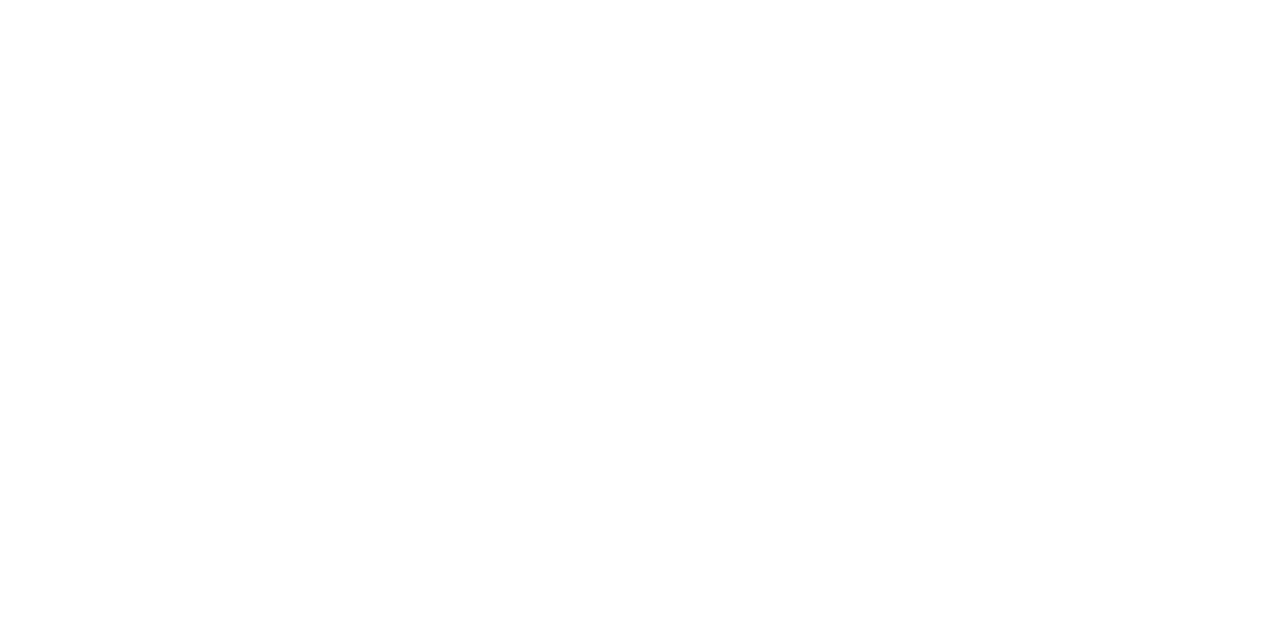
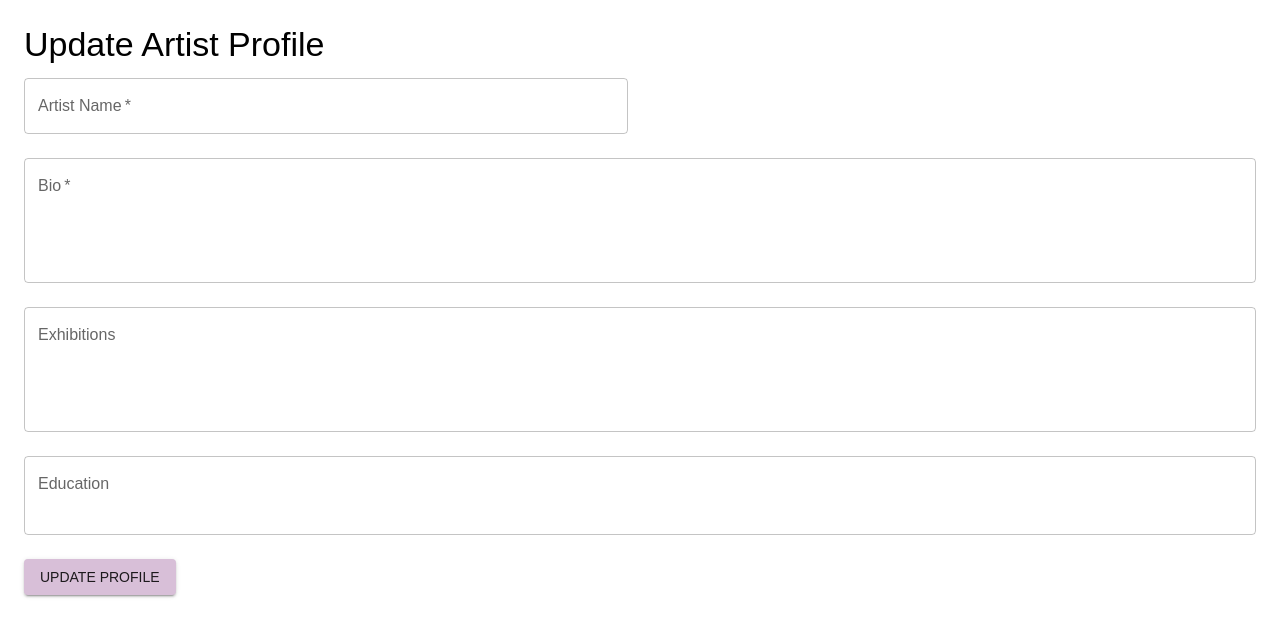
Before and after one commit to shenoac/class-booking-app-frontend, a React (Create React App) app: page /artist/profile/update in a window 1280 px wide. Before the commit this address had no page. Shown: the top 636 px of the page. Built offline with nearby package versions, Linux system fonts and the light colour scheme; no server answers.

Commit message:
Added artist profile update

```diff
--- a/src/App.tsx
+++ b/src/App.tsx
@@ -9,6 +9,7 @@
 import ResetPassword from './pages/ResetPassword';
 import Classes from './pages/Classes';
 import ArtistProfile from './pages/ArtistProfile';
+import ArtistProfileUpdate from './pages/ArtistProfileUpdate';
 
 const App: React.FC = () => {
   return (
@@ -23,6 +24,7 @@
         <Route path="/password-reset" element={<ResetPassword />} />
         <Route path="/classes" element={<Classes />} />
         <Route path="/artist/:artistName" element={<ArtistProfile />} />
+        <Route path="/artist/profile/update" element={<ArtistProfileUpdate />} />
       </Routes>
     </Router>
   );
--- /dev/null
+++ b/src/pages/ArtistProfileUpdate.tsx
@@ -0,0 +1,146 @@
+import React, { useState, useEffect } from 'react';
+import axios from 'axios';
+import { Box, Button, TextField, Typography, Grid, Card, CardContent } from '@mui/material';
+import { useNavigate } from 'react-router-dom';
+import { createTheme, ThemeProvider } from '@mui/material/styles';
+
+// Custom theme
+const theme = createTheme({
+  palette: {
+    primary: {
+      main: '#D8BFD8', // Theme color
+    },
+    secondary: {
+      main: '#4B0082',
+    },
+    background: {
+      default: '#FFFFFF',
+    },
+  },
+  typography: {
+    fontFamily: 'Arial, sans-serif',
+  },
+});
+
+const ArtistProfileUpdate: React.FC = () => {
+  const navigate = useNavigate();
+  const [profile, setProfile] = useState({
+    artistName: '',
+    bio: '',
+    exhibitions: '',
+    education: '',
+  });
+
+  useEffect(() => {
+    const fetchProfile = async () => {
+      try {
+        const token = localStorage.getItem('authToken');
+        const response = await axios.get(`http://localhost:8080/artist-profile/view`, {
+          headers: {
+            Authorization: `Bearer ${token}`,
+          },
+        });
+        setProfile(response.data);
+      } catch (error) {
+        console.error('Error fetching artist profile:', error);
+      }
+    };
+
+    fetchProfile();
+  }, []);
+
+  const handleChange = (e: React.ChangeEvent<HTMLInputElement>) => {
+    setProfile({ ...profile, [e.target.name]: e.target.value });
+  };
+
+  const handleSubmit = async (e: React.FormEvent) => {
+    e.preventDefault();
+    try {
+      const token = localStorage.getItem('authToken');
+      await axios.post(
+        'http://localhost:8080/artist-profile/create-or-update',
+        profile,
+        {
+          headers: {
+            Authorization: `Bearer ${token}`,
+            'Content-Type': 'application/json',
+          },
+        }
+      );
+      alert('Profile updated successfully!');
+      navigate('/artist/' + profile.artistName);
+    } catch (error) {
+      console.error('Error updating profile:', error);
+      alert('Error updating profile. Please try again.');
+    }
+  };
+
+  return (
+    <ThemeProvider theme={theme}>
+      <Box sx={{ padding: 3 }}>
+        <Typography variant="h4" gutterBottom>
+          Update Artist Profile
+        </Typography>
+        <form onSubmit={handleSubmit}>
+          <Grid container spacing={3}>
+            <Grid item xs={12} md={6}>
+              <TextField
+                fullWidth
+                label="Artist Name"
+                name="artistName"
+                value={profile.artistName}
+                onChange={handleChange}
+                variant="outlined"
+                required
+              />
+            </Grid>
+            <Grid item xs={12}>
+              <TextField
+                fullWidth
+                label="Bio"
+                name="bio"
+                value={profile.bio}
+                onChange={handleChange}
+                multiline
+                rows={4}
+                variant="outlined"
+                required
+              />
+            </Grid>
+            <Grid item xs={12}>
+              <TextField
+                fullWidth
+                label="Exhibitions"
+                name="exhibitions"
+                value={profile.exhibitions}
+                onChange={handleChange}
+                multiline
+                rows={4}
+                variant="outlined"
+              />
+            </Grid>
+            <Grid item xs={12}>
+              <TextField
+                fullWidth
+                label="Education"
+                name="education"
+                value={profile.education}
+                onChange={handleChange}
+                multiline
+                rows={2}
+                variant="outlined"
+              />
+            </Grid>
+            <Grid item xs={12}>
+              <Button type="submit" variant="contained" color="primary">
+                Update Profile
+              </Button>
+            </Grid>
+          </Grid>
+        </form>
+      </Box>
+    </ThemeProvider>
+  );
+};
+
+export default ArtistProfileUpdate;
```
